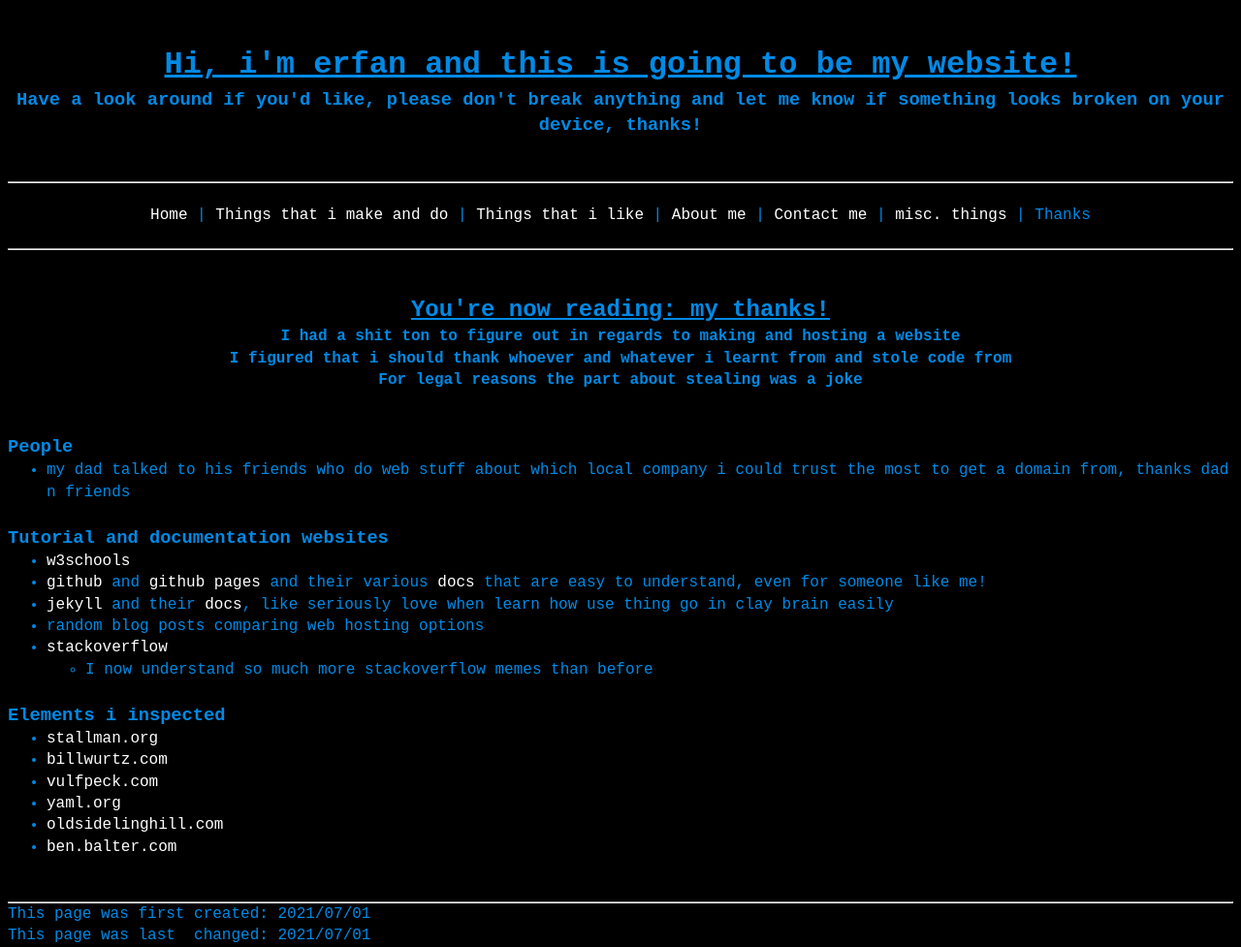
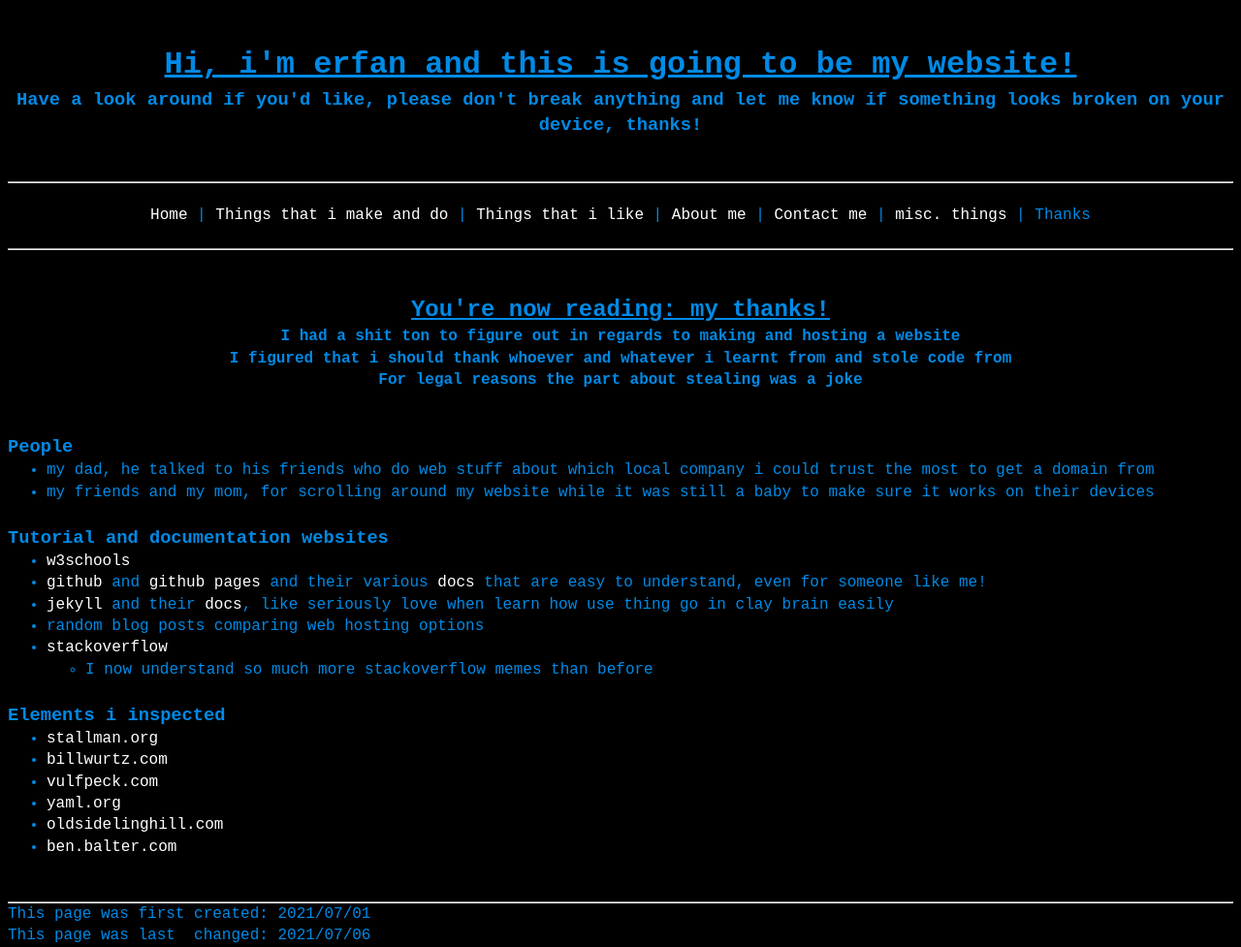
Before and after one commit to a-erfan-aa/a-erfan-aa.github.io, a Jekyll site: the page built from thanks.html, in a window 1280 px wide. Shown: the whole page at 97% size. Built offline with Jekyll 4.4.1, drawn with Linux system fonts in a browser that asks for light colours.

Commit message:
added thanks for friends and mom

```diff
--- a/thanks.html
+++ b/thanks.html
@@ -2,7 +2,7 @@
 layout: default
 title: Thanks
 firstCreated: 2021/07/01
-lastChanged: 2021/07/01
+lastChanged: 2021/07/06
 ---
 <div><!-- title and subtitle-->
 	<h2><u>You're now reading: my thanks!</u></h2>
@@ -18,7 +18,8 @@ lastChanged: 2021/07/01
 <div><!-- section title and content -->
 	<h3>People</h3>
 		<ul>
-			<li>my dad talked to his friends who do web stuff about which local company i could trust the most to get a domain from, thanks dad n friends</li>
+			<li>my dad, he talked to his friends who do web stuff about which local company i could trust the most to get a domain from</li>
+			<li>my friends and my mom, for scrolling around my website while it was still a baby to make sure it works on their devices</li>
 		</ul>
 </div>
 
```
